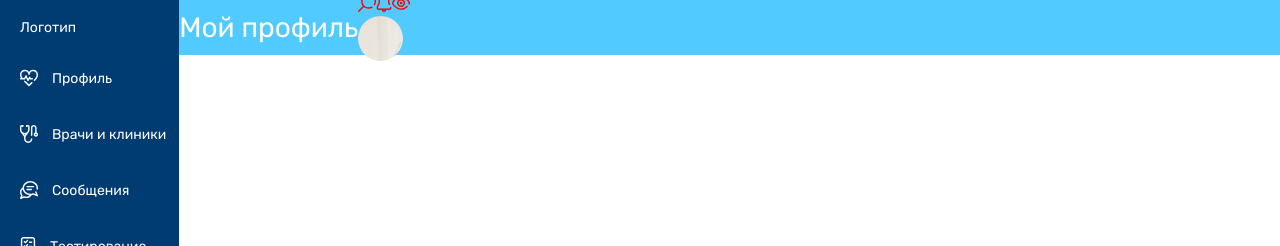
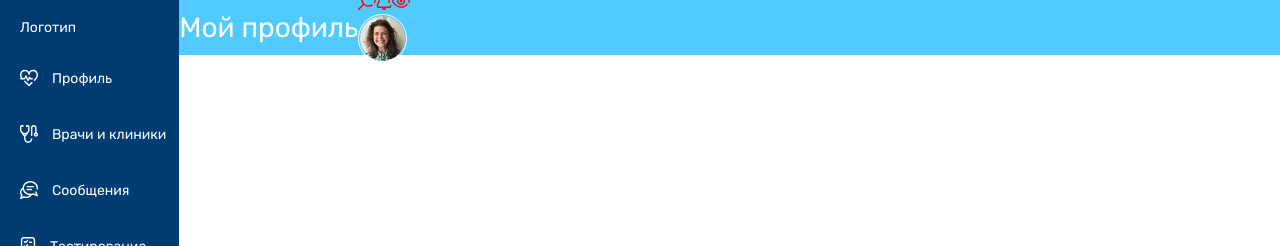
Before and after one commit to ViktorIukhlin/Appvelox, a React (Create React App) app: page / in a window 1280 px wide. Shown: the top 246 px of the page. Built offline with nearby package versions, Linux system fonts and the light colour scheme; a web font is replaced by a local one.

Commit message:
created style for avatar

```diff
--- a/src/components/Header/Header.jsx
+++ b/src/components/Header/Header.jsx
@@ -48,8 +48,8 @@ const Header = (props) => {
             </clipPath>
           </defs>
         </svg>
-        <div className={style.photo}>
-          <img src={require("../../assets/images/avatar.jpg")} alt="avatar"/>
+        <div className={style.border}>
+          <img className={style.photo} src={require("../../assets/images/avatar.jpg")} alt="avatar"/>
         </div>
       </div>
     </div>
--- a/src/components/Header/Header.module.css
+++ b/src/components/Header/Header.module.css
@@ -11,9 +11,16 @@
 .block svg {
   fill: red;
 }
+.border{
+  display: flex;
+  align-items: center;
+  height: 49px;
+  width: 49px;
+  border: 1px solid white;
+  border-radius: 50%;
+}
 .photo{
+  margin: 0 auto;
   height: 45px;
-  width: 45px;
   border-radius: 50%;
-  overflow: hidden;
 }
```
